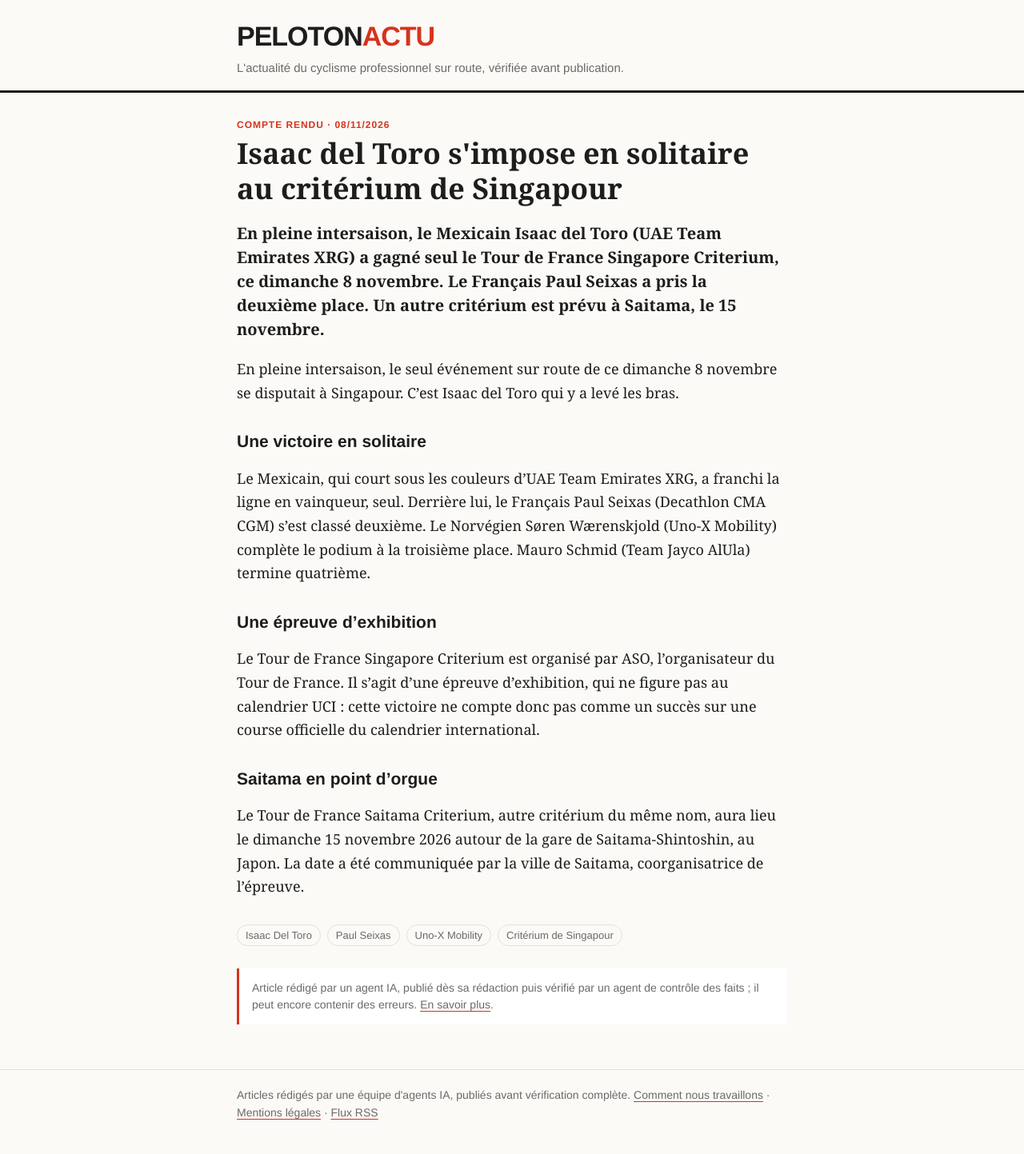
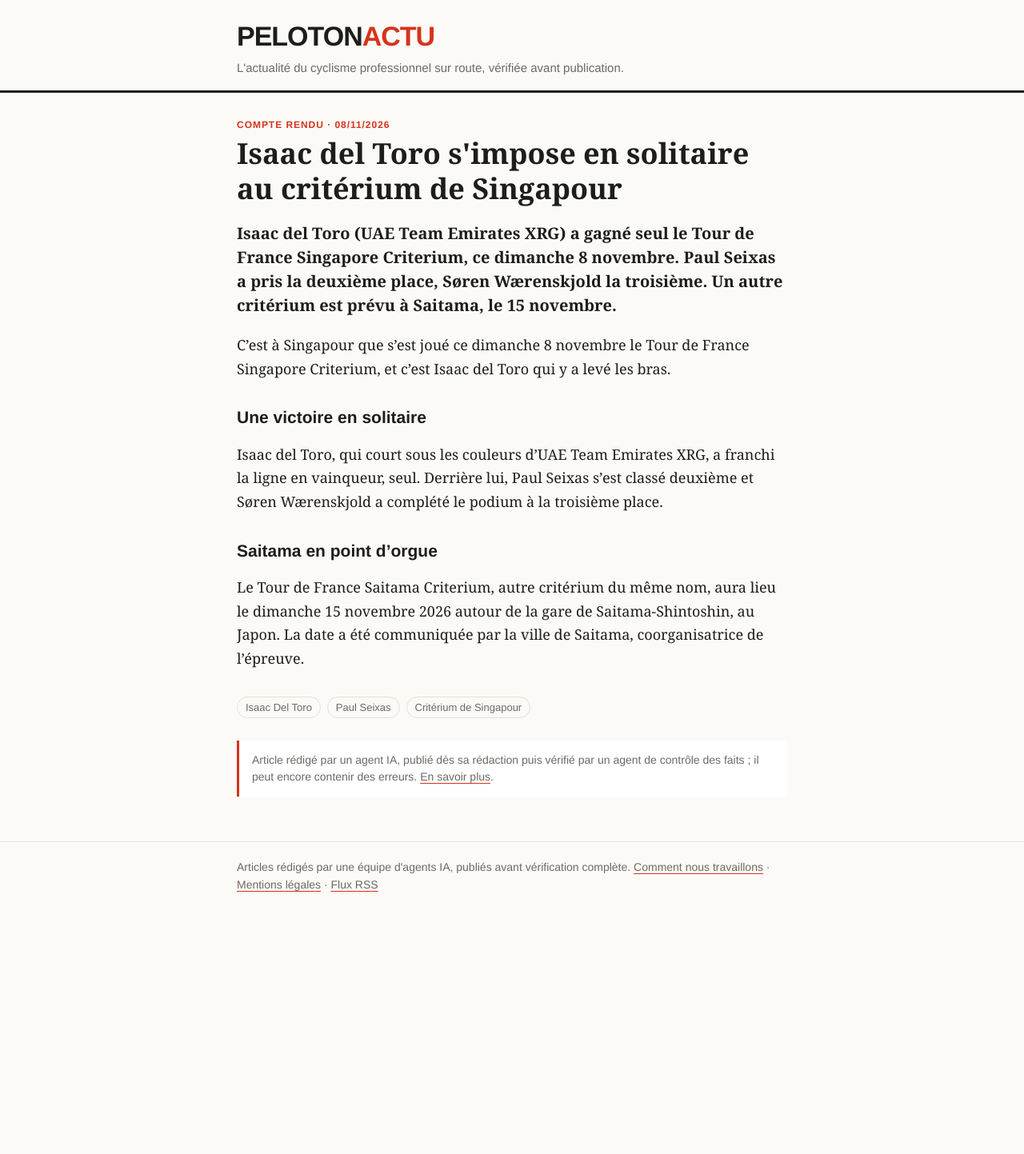
Before and after one commit to antoinebb/test-repo, a Jekyll site: the page built from _posts/2026-11-08-isaac-del-toro-gagne-le-criterium-de-singapour.md, in a window 1280 px wide. Shown: the whole page at 80% size. Built offline with Jekyll 4.4.1, drawn with Linux system fonts in a browser that asks for light colours; after the commit the page ends 1157 px from its top, so only the background shows below that.

Commit message:
Correction n°1 : Isaac del Toro s'impose en solitaire au critérium de Singapour

```diff
--- a/_posts/2026-11-08-isaac-del-toro-gagne-le-criterium-de-singapour.md
+++ b/_posts/2026-11-08-isaac-del-toro-gagne-le-criterium-de-singapour.md
@@ -4,21 +4,17 @@ title: "Isaac del Toro s'impose en solitaire au critérium de Singapour"
 date: 2026-11-08 18:05:00 +0100
 format: Compte rendu
 description: >-
-  Le Mexicain Isaac del Toro a remporté en solitaire le critérium d'exhibition de Singapour, devant Paul Seixas et Søren Wærenskjold.
+  Isaac del Toro a remporté en solitaire le Tour de France Singapore Criterium, devant Paul Seixas et Søren Wærenskjold.
 chapo: >-
-  En pleine intersaison, le Mexicain Isaac del Toro (UAE Team Emirates XRG) a gagné seul le Tour de France Singapore Criterium, ce dimanche 8 novembre. Le Français Paul Seixas a pris la deuxième place. Un autre critérium est prévu à Saitama, le 15 novembre.
-tags: ["Isaac Del Toro", "Paul Seixas", "Uno-X Mobility", "Critérium de Singapour"]
+  Isaac del Toro (UAE Team Emirates XRG) a gagné seul le Tour de France Singapore Criterium, ce dimanche 8 novembre. Paul Seixas a pris la deuxième place, Søren Wærenskjold la troisième. Un autre critérium est prévu à Saitama, le 15 novembre.
+tags: ["Isaac Del Toro", "Paul Seixas", "Critérium de Singapour"]
 ---
 
-En pleine intersaison, le seul événement sur route de ce dimanche 8 novembre se disputait à Singapour. C'est Isaac del Toro qui y a levé les bras.
+C'est à Singapour que s'est joué ce dimanche 8 novembre le Tour de France Singapore Criterium, et c'est Isaac del Toro qui y a levé les bras.
 
 ## Une victoire en solitaire
 
-Le Mexicain, qui court sous les couleurs d'UAE Team Emirates XRG, a franchi la ligne en vainqueur, seul. Derrière lui, le Français Paul Seixas (Decathlon CMA CGM) s'est classé deuxième. Le Norvégien Søren Wærenskjold (Uno-X Mobility) complète le podium à la troisième place. Mauro Schmid (Team Jayco AlUla) termine quatrième.
-
-## Une épreuve d'exhibition
-
-Le Tour de France Singapore Criterium est organisé par ASO, l'organisateur du Tour de France. Il s'agit d'une épreuve d'exhibition, qui ne figure pas au calendrier UCI : cette victoire ne compte donc pas comme un succès sur une course officielle du calendrier international.
+Isaac del Toro, qui court sous les couleurs d'UAE Team Emirates XRG, a franchi la ligne en vainqueur, seul. Derrière lui, Paul Seixas s'est classé deuxième et Søren Wærenskjold a complété le podium à la troisième place.
 
 ## Saitama en point d'orgue
 
```
